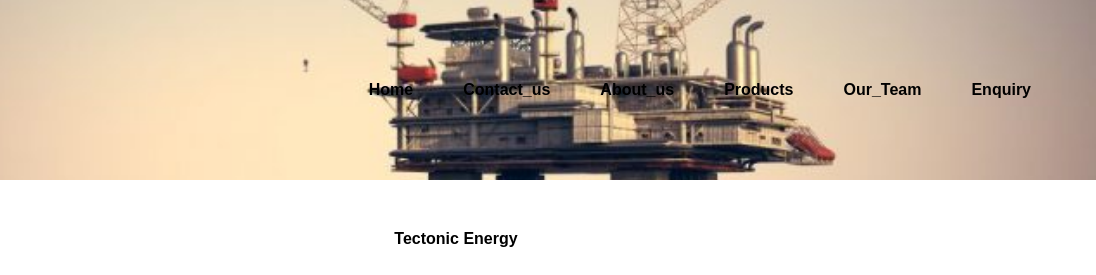
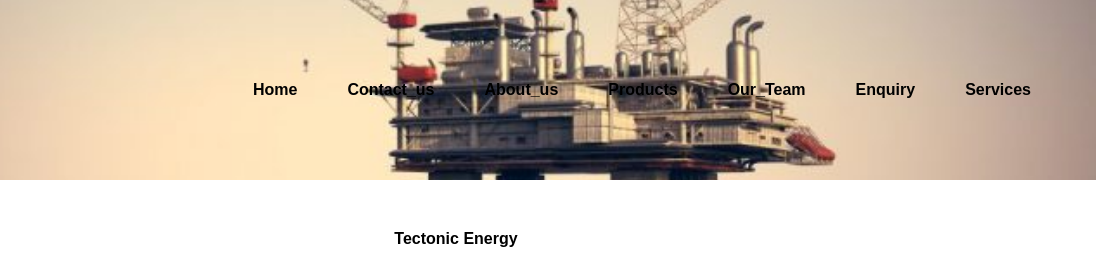
Before and after one commit to Choscah/Tectinic-Energy, a plain HTML site: page pages/About_us.html in a window 1280 px wide. Shown: the top 275 px of the page, 184-1280 px from the left. Drawn offline with Linux system fonts and the light colour scheme; a web font is replaced by a local one.

Commit message:
web part 3.2

```diff
--- a/pages/About_us.html
+++ b/pages/About_us.html
@@ -19,6 +19,7 @@
                 <li><a href="./Products.html">Products</a></li>
                 <li><a href="./Our_Team.html">Our_Team</a></li>
                 <li><a href="./enquiry.html">Enquiry</a></li>
+                <li><a href="./Services.html">Services</a></li>
             </ul>
         </nav>
     </header>
```
Also changed, not shown: pages/Our_Team.html (+1 -0 lines), pages/enquiry.html (+1 -0 lines).
